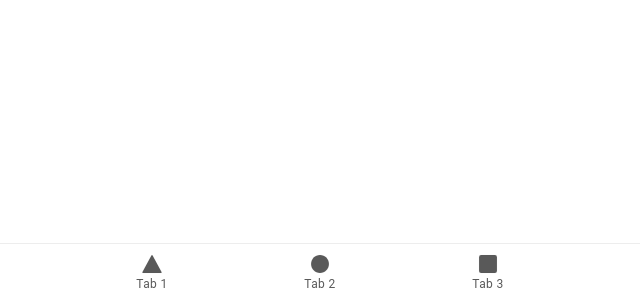
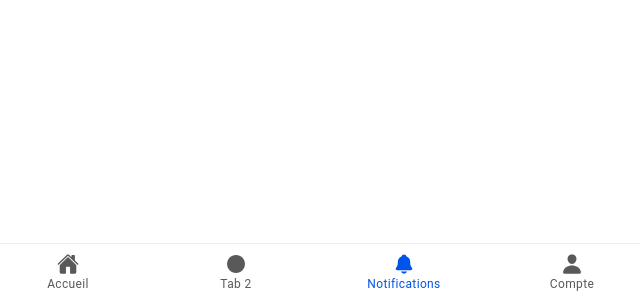
Before and after one commit to Bornifelh/hm-classroom, a React (Vite) app: page /Notifications in a window 1280 px wide. Shown: the part 500-800 px from the top of the page, without its empty margins (320-960 px from the left). Built offline with nearby package versions, Linux system fonts and the light colour scheme.

Commit message:
add notifications + update App

```diff
--- a/src/App.tsx
+++ b/src/App.tsx
@@ -10,7 +10,7 @@ import {
   setupIonicReact
 } from '@ionic/react';
 import { IonReactRouter } from '@ionic/react-router';
-import { ellipse, square, triangle } from 'ionicons/icons';
+import { ellipse, home, notifications, person, settings, square, triangle } from 'ionicons/icons';
 import Tab1 from './pages/Tab1';
 import Tab2 from './pages/Tab2';
 import Tab3 from './pages/Tab3';
@@ -44,6 +44,9 @@ import '@ionic/react/css/palettes/dark.system.css';
 
 /* Theme variables */
 import './theme/variables.css';
+import Accueil from './pages/Accueil/Accueil';
+import Compte from './pages/Compte/Compte';
+import Notifications from './pages/Notifications/Notifications';
 
 setupIonicReact();
 
@@ -52,31 +55,38 @@ const App: React.FC = () => (
     <IonReactRouter>
       <IonTabs>
         <IonRouterOutlet>
-          <Route exact path="/tab1">
-            <Tab1 />
+          <Route exact path="/Accueil">
+            <Accueil />
           </Route>
           <Route exact path="/tab2">
             <Tab2 />
           </Route>
-          <Route path="/tab3">
-            <Tab3 />
+          <Route exact path="/Notifications">
+            <Notifications />
+          </Route>
+          <Route path="/Compte">
+            <Compte />
           </Route>
           <Route exact path="/">
-            <Redirect to="/tab1" />
+            <Redirect to="/Accueil" />
           </Route>
         </IonRouterOutlet>
         <IonTabBar slot="bottom">
-          <IonTabButton tab="tab1" href="/tab1">
-            <IonIcon aria-hidden="true" icon={triangle} />
-            <IonLabel>Tab 1</IonLabel>
+          <IonTabButton tab="Accueil" href="/Accueil">
+            <IonIcon aria-hidden="true" icon={home} />
+            <IonLabel>Accueil</IonLabel>
           </IonTabButton>
           <IonTabButton tab="tab2" href="/tab2">
             <IonIcon aria-hidden="true" icon={ellipse} />
             <IonLabel>Tab 2</IonLabel>
           </IonTabButton>
-          <IonTabButton tab="tab3" href="/tab3">
-            <IonIcon aria-hidden="true" icon={square} />
-            <IonLabel>Tab 3</IonLabel>
+          <IonTabButton tab="Notifications" href="/Notifications">
+            <IonIcon aria-hidden="true" icon={notifications} />
+            <IonLabel>Notifications</IonLabel>
+          </IonTabButton>
+          <IonTabButton tab="Compte" href="/Compte">
+            <IonIcon aria-hidden="true" icon={person} />
+            <IonLabel>Compte</IonLabel>
           </IonTabButton>
         </IonTabBar>
       </IonTabs>
--- /dev/null
+++ b/src/pages/Notifications/Notifications.tsx
@@ -0,0 +1,13 @@
+import { IonContent, IonPage } from "@ionic/react";
+import React from "react";
+
+const Notifications : React.FC = () =>{
+    return(
+        <IonPage>
+            <IonContent>
+
+            </IonContent>
+        </IonPage>
+    )
+}
+export default Notifications;
```
